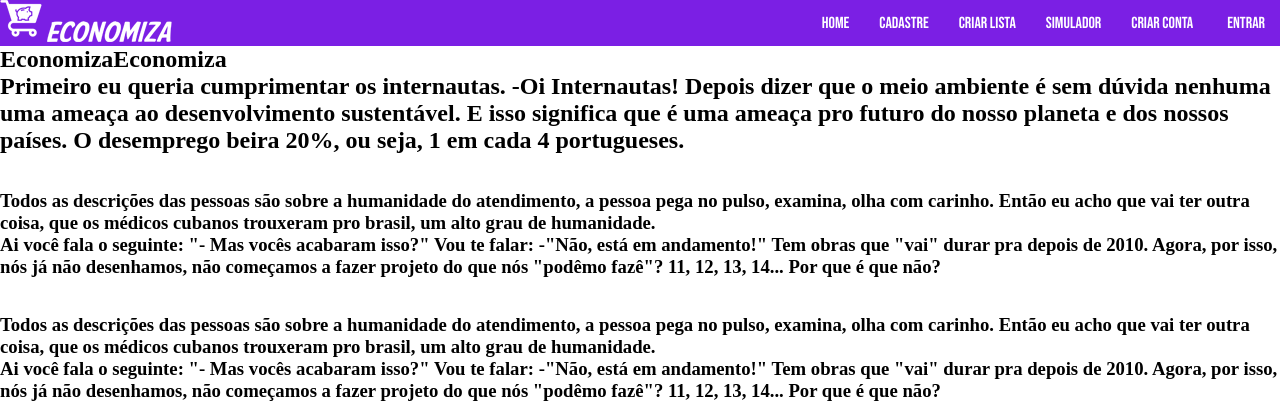
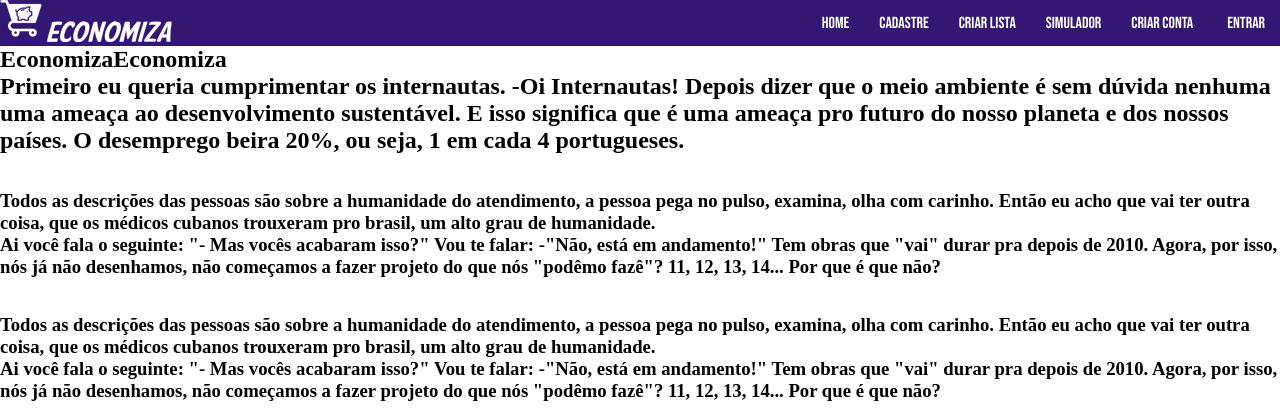
Before and after one commit to ErickEMAS/Economiza, a Django app: page / in a window 1280 px wide. Shown: the top 420 px of the page. Run offline with Django 3.2, Linux system fonts and the light colour scheme.

Commit message:
Corrigir cor do nav

```diff
--- a/economiza/static/style.css
+++ b/economiza/static/style.css
@@ -19,7 +19,7 @@
 }
 
 nav{
-    background-color: rgb(123, 31, 228);
+    background-color: #341773;
     display: flex;
     justify-content: space-between;
 }
```
